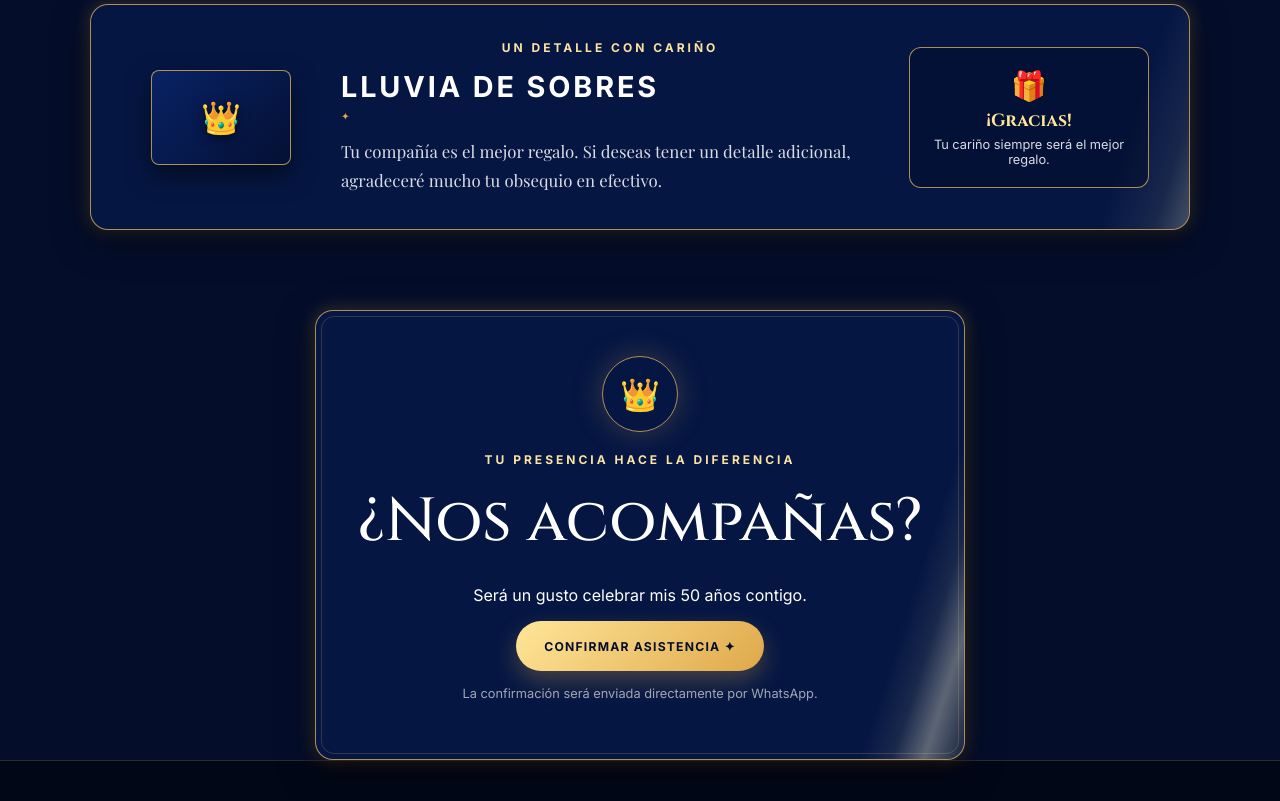
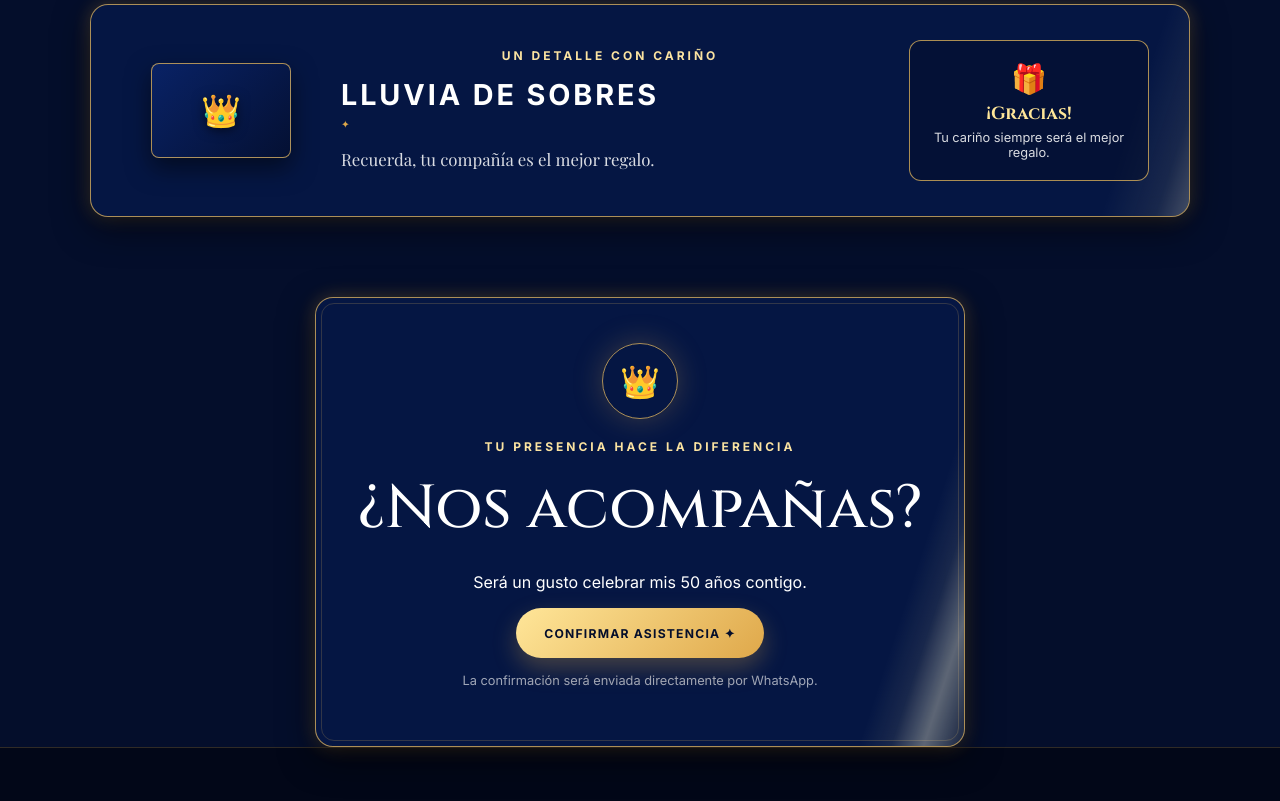
Before and after one commit to jhofrorgo/Invitacion_oscar_ortiz, a plain HTML site: page index.html in a window 1280 px wide. Shown: the part 2940-3741 px from the top of the page. Drawn offline with nearby package versions, Linux system fonts and the light colour scheme; a web font is replaced by a local one.

Commit message:
Update index.html

```diff
--- a/index.html
+++ b/index.html
@@ -181,7 +181,7 @@
             <h2>LLUVIA DE SOBRES</h2>
             <div class="card-divider">✦</div>
             <p class="gifts-desc">
-              Tu compañía es el mejor regalo. Si deseas tener un detalle adicional, agradeceré mucho tu obsequio en efectivo.
+              Recuerda, tu compañía es el mejor regalo.
             </p>
           </div>
 
```
